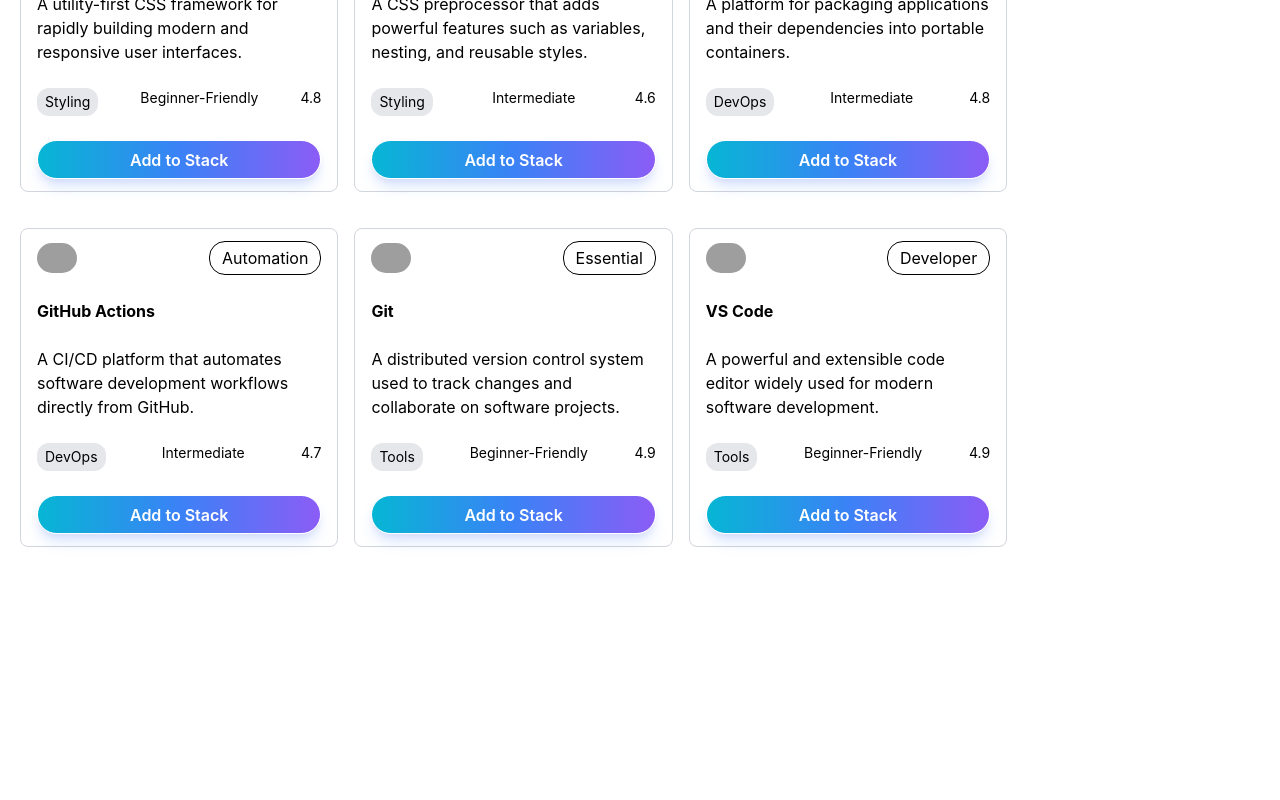
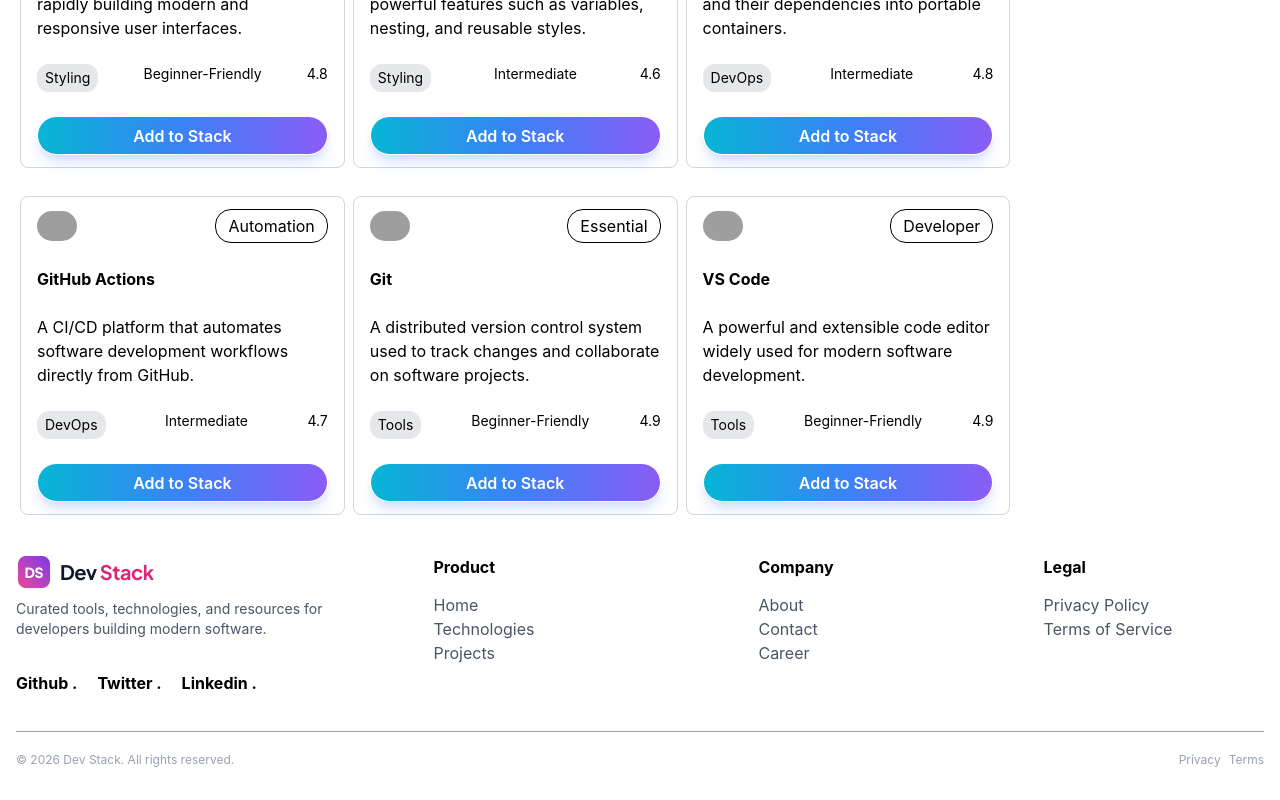
Before and after one commit to akibullhasann/dev-stack-builder, a React (Vite) app: page / in a window 1280 px wide. Shown: the part 1866-2666 px from the top of the page. Before the commit the page ends 2453 px from the top, so only its background shows below. Built offline with nearby package versions, Linux system fonts and the light colour scheme; grey boxes are pictures that could not be loaded.

Commit message:
work on footer with responsive and also worked on stack data for mobile responsive

```diff
--- a/src/App.tsx
+++ b/src/App.tsx
@@ -1,4 +1,5 @@
 
+import Footer from './component/Footer';
 import Hero from './component/Hero'
 import NavBar from './component/NavBar'
 import TechnologySection from './component/TechnologyComponent/TechnologySection'
@@ -13,6 +14,7 @@
       <Hero></Hero>
       <TechnologySection></TechnologySection>
       <ToastContainer />
+      <Footer></Footer>
 
     </>
   )
--- /dev/null
+++ b/src/component/Footer.tsx
@@ -0,0 +1,55 @@
+
+import FooterLogo from "../assets/logo-text.png"
+
+const Footer = () => {
+    return (
+        <footer>
+            <div className='container mx-auto px-4'>
+                <div className='md:grid grid-cols-4 justify-items-center'>
+                    <div className='flex flex-col justify-center items-center md:items-start'>
+                        <img src={FooterLogo} alt="" />
+                        <p className='text-center md:text-left text-sm px-4 md:px-0 mt-2 mb-2 text-gray-600'>Curated tools, technologies, and resources for developers
+                            building modern software.</p>
+                        <div className='flex justify-between gap-5 md:mt-6 md:font-bold'>
+                            <a href="">Github   .</a>
+                            <a href="">Twitter   .</a>
+                            <a href="">Linkedin   .</a>
+                        </div>
+                    </div>
+                    <div className='hidden md:flex flex-col'>
+                        <h2 className='font-bold mb-3.5'>Product</h2>
+                        <ul className='text-gray-600'>
+                            <li>Home</li>
+                            <li>Technologies</li>
+                            <li>Projects</li>
+                        </ul>
+                    </div>
+                    <div className='hidden md:flex flex-col'>
+                        <h2 className='font-bold mb-3.5'>Company</h2>
+                        <ul className='text-gray-600'>
+                            <li>About</li>
+                            <li>Contact</li>
+                            <li>Career</li>
+                        </ul>
+                    </div>
+                    <div className='hidden md:flex flex-col'>
+                        <h2 className='font-bold mb-3.5' >Legal</h2>
+                        <ul className='text-gray-600'>
+                            <li>Privacy Policy</li>
+                            <li>Terms of Service</li>
+                        </ul>
+                    </div>
+                </div>
+                <div className='flex justify-between text-gray-400 border-t pb-8 pt-3 mt-3 md:mt-9 md:pt-5'>
+                    <p className='text-xs'>© 2026 Dev Stack. All rights reserved.</p>
+                    <div className='flex justify-between gap-2'>
+                        <p className='text-xs'>Privacy</p>
+                        <p className='text-xs'>Terms</p>
+                    </div>
+                </div>
+            </div>
+        </footer>
+    );
+};
+
+export default Footer;
--- a/src/component/TechnologyComponent/Stack.tsx
+++ b/src/component/TechnologyComponent/Stack.tsx
@@ -35,7 +35,7 @@
 
                 {selectedTech.length ? <p> <span className="mr-1">{selectedTech.length}</span>Techonology selected</p> : <p>No technologies selected yet</p>}
 
-                {selectedTech.length === 0 ? <div><h1>Your Stack is Empty</h1></div> : ''}
+                {selectedTech.length === 0 ? <div className="border-dashed border border-gray-400 mt-3"><h1 className="text-xs text-center py-5 text-gray-500 ">Your Stack is Empty</h1></div> : ''}
 
                 {/* <p> <span className="mr-1">{selectedTech.length}</span> Technology Selected</p> */}
                 <div>
--- a/src/component/TechnologyComponent/TechnologiesGrid.tsx
+++ b/src/component/TechnologyComponent/TechnologiesGrid.tsx
@@ -13,7 +13,7 @@
 const TechnologiesGrid = ({dataPromise, selectedTech, setSelectedTech ,isSelected, setIsSelected}:ItechnologiesGrid) => {
     const dataOfTech:IdataType[] =use(dataPromise);
     return (
-        <div className='grid grid-cols-1 md:grid-cols-3 gap-4'>
+        <div className='grid grid-cols-1 md:grid-cols-3 gap-2'>
             {dataOfTech.map((techData)=>{
                 return(
                     <TechnologyCard techData={techData} selectedTech={selectedTech} setSelectedTech={setSelectedTech} isSelected={isSelected} setIsSelected={setIsSelected}></TechnologyCard>
--- a/src/component/TechnologyComponent/TechnologyCard.tsx
+++ b/src/component/TechnologyComponent/TechnologyCard.tsx
@@ -45,7 +45,7 @@
             <button
             disabled={selected}
             onClick={()=>{handleTechData(techData)}}
-            className='border btn-gradient'>
+            className='border btn-gradient cursor-pointer'>
                 {selected?'Added':'Add to Stack'}
             </button>
         </div>
--- a/src/component/TechnologyComponent/TechnologySection.tsx
+++ b/src/component/TechnologyComponent/TechnologySection.tsx
@@ -23,7 +23,7 @@
         <div className="mx-auto  container p-5 ">
             <h2 className="text-center text-3xl text-nowrap font-bold ">Explore the <span className="gradient-text">Technologies</span></h2>
             <p className="text-center text-gray-700 font-mono mb-5">Explore 10+ popular technologies and add your favorites to build your stack. </p>
-            <div className="grid grid-cols-1 md:grid-cols-5 gap-6 justify-items-center items-start">
+            <div className="grid grid-cols-1 md:grid-cols-5 gap-2 md:justify-items-center items-start">
                 <div className="md:col-span-4">
                     <Suspense fallback={<h1>Data Loading........</h1>}>
                         <TechnologiesGrid dataPromise={dataPromise} selectedTech={selectedTech}
```
